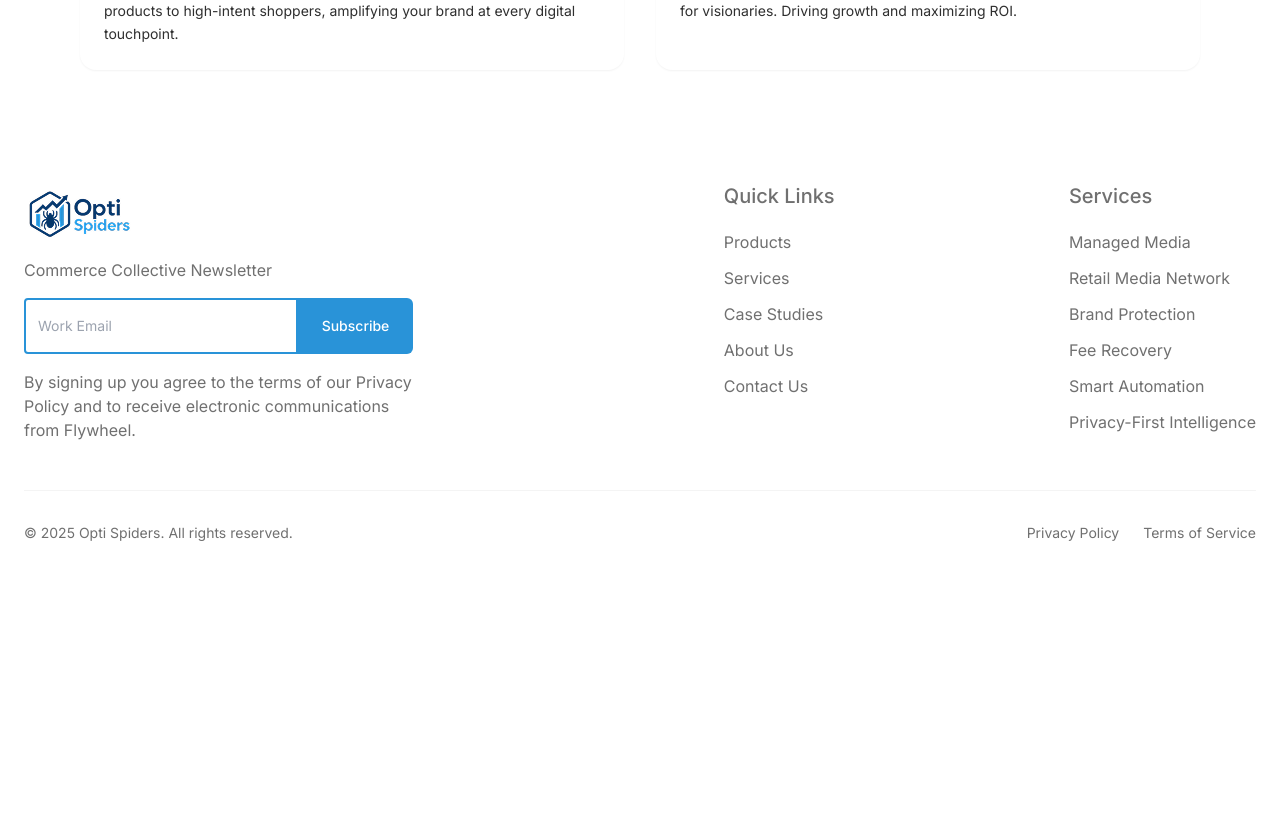
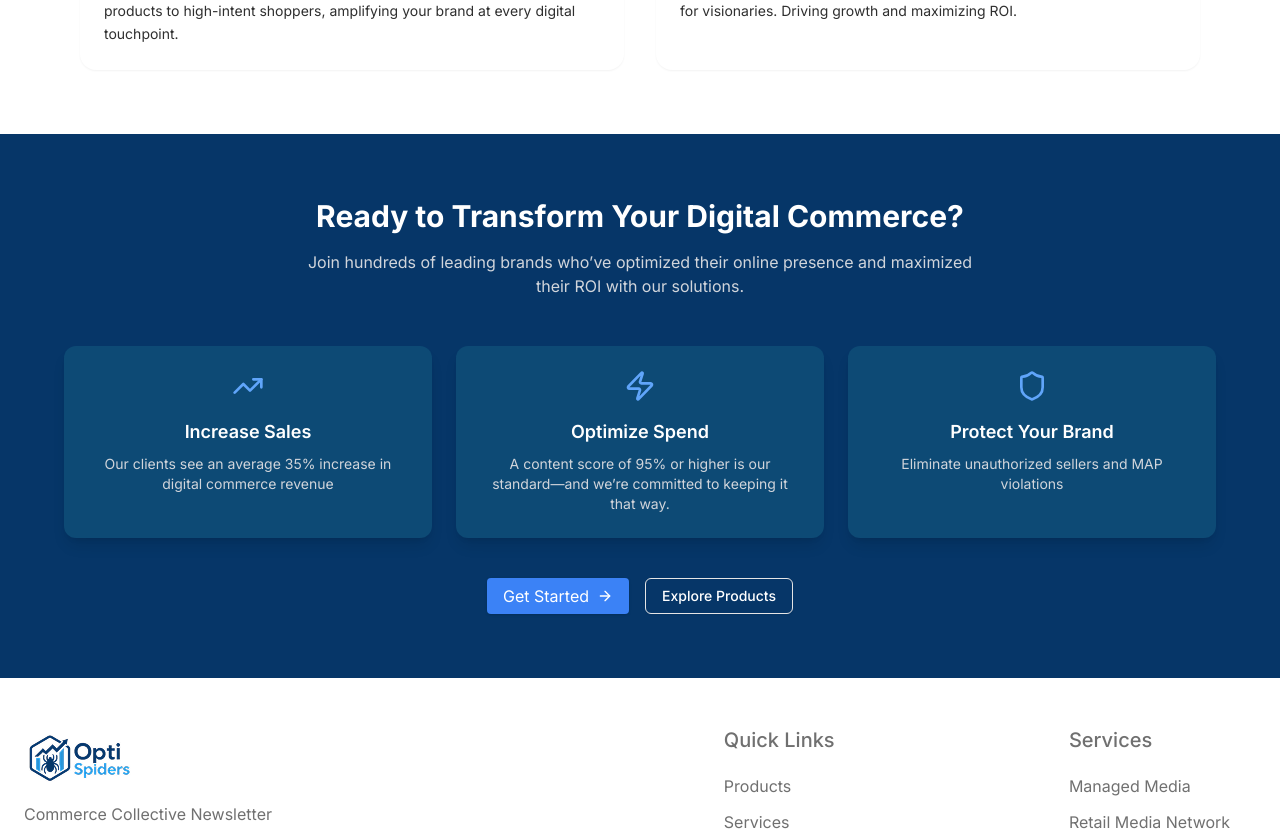
Before and after one commit to fsdteam8/optispiders, a Next.js app: page /blogs in a window 1280 px wide. Shown: the part 1840-2680 px from the top of the page. Before the commit the page ends 2431 px from the top, so only its background shows below. Built offline with nearby package versions, Linux system fonts and the light colour scheme.

Commit message:
desing the products first page

```diff
--- a/src/app/(website)/blogs/page.tsx
+++ b/src/app/(website)/blogs/page.tsx
@@ -1,12 +1,14 @@
 import React from 'react'
 import { BlogBanner } from './_components/BlogBanner'
 import BlogSection from './_components/blogSection'
+import TransformCommerce from '@/components/shared/TransformCommerce'
 
 const Page = () => {
   return (
     <div>
       <BlogBanner />
       <BlogSection />
+      <TransformCommerce />
     </div>
   )
 }
--- /dev/null
+++ b/src/app/(website)/products/_components/ProductsBanner.tsx
@@ -0,0 +1,33 @@
+'use client'
+
+import HeroBannerTwo from '@/components/shared/Banner'
+import React from 'react'
+import { useRouter } from 'next/navigation'
+import Image from 'next/image'
+
+export const ProductsBanner = () => {
+  const router = useRouter()
+
+  return (
+    <div>
+      <HeroBannerTwo
+        isStatsShow={false}
+        badgeText="Optimize, Sell, Grow, Repeat."
+        badgeIcon={
+          <Image
+            src="/icons/Vector.png"
+            alt="stars"
+            width={16}
+            height={16}
+            className="w-4 h-4"
+          />
+        }
+        heading="Uncover Every Product, Ignite Every Campaign."
+        description="Explore your complete catalog—AI-tuned by OptiSpiders for peak performance on every digital shelf. Spot trends, track top converters, and find the perfect picks for your next campaign."
+        //Navigate to /home and /services
+        onPrimaryBtnClick={() => router.push('/')}
+        onSecondaryBtnClick={() => router.push('/services')}
+      />
+    </div>
+  )
+}
--- /dev/null
+++ b/src/app/(website)/products/_components/ProductsFeatureOne.tsx
@@ -0,0 +1,63 @@
+import React from 'react'
+import Image, { StaticImageData } from 'next/image'
+import { Button } from '@/components/ui/button'
+import Link from 'next/link'
+
+interface FeatureCardProps {
+  title: string
+  description: string
+  buttonText?: string
+  buttonLink?: string
+  image: string | StaticImageData
+  isLeft?: boolean
+}
+
+export const ProductsFeatureOne: React.FC<FeatureCardProps> = ({
+  title,
+  description,
+  buttonText = 'Learn more ->',
+  buttonLink,
+  image,
+  isLeft = true,
+}) => {
+  return (
+    <div className="bg-white shadow-lg py-10">
+      <div className="container mx-auto flex flex-col md:flex-row items-center justify-between gap-10">
+        {/* Image Section */}
+        <div
+          className={`flex-1 ${
+            isLeft ? 'order-1 md:order-1' : 'order-1 md:order-2'
+          } flex justify-center`}
+        >
+          <Image
+            src={image}
+            alt={title}
+            className="rounded-xl shadow-md"
+            width={450}
+            height={350}
+          />
+        </div>
+
+        {/* Content Section */}
+        <div
+          className={`flex-1 text-center space-y-4 md:text-left ${
+            isLeft ? 'order-2 md:order-2' : 'order-2 md:order-1'
+          }`}
+        >
+          <h2 className="text-2xl font-bold text-[#063668]">{title}</h2>
+          <p className="text-[#2F2F2F] text-sm leading-[120%] mt-4">
+            {description}
+          </p>
+
+          {buttonText && buttonLink && (
+            <Link href={buttonLink} target="_blank" rel="noopener noreferrer">
+              <Button className="mt-6 bg-[#2793D7] px-6 py-3 rounded-lg shadow-md">
+                {buttonText}
+              </Button>
+            </Link>
+          )}
+        </div>
+      </div>
+    </div>
+  )
+}
--- a/src/app/(website)/products/brands-and-shoppers-connect-instantly/page.tsx
+++ b/src/app/(website)/products/brands-and-shoppers-connect-instantly/page.tsx
@@ -1,5 +1,26 @@
+import TransformCommerce from '@/components/shared/TransformCommerce'
+import { ProductsBanner } from '../_components/ProductsBanner'
+import { ProductsFeatureOne } from '../_components/ProductsFeatureOne'
+import retailImage from '@/../public/reuseable/retial-media.png'
+
 const Page = () => {
-  return <div>Page</div>;
-};
+  return (
+    <div className="bg-[#FAFAFA]">
+      <ProductsBanner />
+      {/* products container */}
+      <section className="">
+        <ProductsFeatureOne
+          title="Where Brands and Shoppers Connect Instantly"
+          description="Step into the future of retail media with OptiSpiders—a platform designed for visionaries. Our advanced suite doesn’t just place ads; it intelligently bridges your products to high-intent shoppers, amplifying your brand at every digital touchpoint. From precision targeting to live, actionable insights and seamless brand elevation, OptiSpiders empowers you to own every moment on the digital shelf. Trusted by forward-thinking brands aiming for growth without limits.
+"
+          buttonLink="#"
+          image={retailImage}
+          isLeft={true}
+        />
+      </section>
+      <TransformCommerce />
+    </div>
+  )
+}
 
-export default Page;
+export default Page
--- a/src/components/shared/Banner.tsx
+++ b/src/components/shared/Banner.tsx
@@ -38,7 +38,7 @@ const HeroBannerTwo: React.FC<HeroProps> = ({
               </h1>
             )}
 
-            <h1 className="my-5 text-3xl sm:text-4xl lg:text-5xl font-semibold">
+            <h1 className="my-5 leading-[150%] text-3xl sm:text-4xl lg:text-[42px] font-semibold">
               {heading}
             </h1>
 
--- /dev/null
+++ b/src/components/shared/TransformCommerce.tsx
@@ -0,0 +1,71 @@
+'use client'
+
+import { motion } from 'framer-motion'
+import { Button } from '@/components/ui/button'
+import { ArrowRight, Shield, TrendingUp, Zap } from 'lucide-react'
+
+const features = [
+  {
+    title: 'Increase Sales',
+    description:
+      'Our clients see an average 35% increase in digital commerce revenue',
+    icon: TrendingUp,
+  },
+  {
+    title: 'Optimize Spend',
+    description:
+      'A content score of 95% or higher is our standard—and we’re committed to keeping it that way.',
+    icon: Zap,
+  },
+  {
+    title: 'Protect Your Brand',
+    description: 'Eliminate unauthorized sellers and MAP violations',
+    icon: Shield,
+  },
+]
+
+export default function TransformCommerce() {
+  return (
+    <section className="bg-[#063668] text-white py-16 px-6">
+      <div className="max-w-6xl mx-auto text-center">
+        <h2 className="text-2xl md:text-3xl font-bold mb-4">
+          Ready to Transform Your Digital Commerce?
+        </h2>
+        <p className="text-gray-300 mb-12 max-w-2xl mx-auto">
+          Join hundreds of leading brands who’ve optimized their online presence
+          and maximized their ROI with our solutions.
+        </p>
+
+        {/* Feature cards */}
+        <div className="grid grid-cols-1 md:grid-cols-3 gap-6 mb-10">
+          {features.map((feature, i) => (
+            <motion.div
+              key={i}
+              whileHover={{ scale: 1.05 }}
+              className="bg-[#0d4a75] rounded-xl px-8 py-6 text-center shadow-lg"
+            >
+              <feature.icon className="w-8 h-8 mx-auto mb-4 text-blue-400" />
+              <h3 className="text-lg font-semibold mb-2">{feature.title}</h3>
+              <p className="text-sm text-gray-300">{feature.description}</p>
+            </motion.div>
+          ))}
+        </div>
+
+        {/* Buttons */}
+        <div className="flex justify-center gap-4">
+          <Button className="bg-blue-500 hover:bg-blue-600 text-white flex items-center gap-2 px-4 py-2 rounded">
+            <span className="text-base">Get Started</span>
+            <ArrowRight />
+          </Button>
+
+          <Button
+            variant="outline"
+            className=" bg-transparent text-white hover:text-[#0a3d62]"
+          >
+            Explore Products
+          </Button>
+        </div>
+      </div>
+    </section>
+  )
+}
```
Also changed, not shown: public/reuseable/retial-media.png (added), 1 other file (tests, documents, lock files or other folders).
